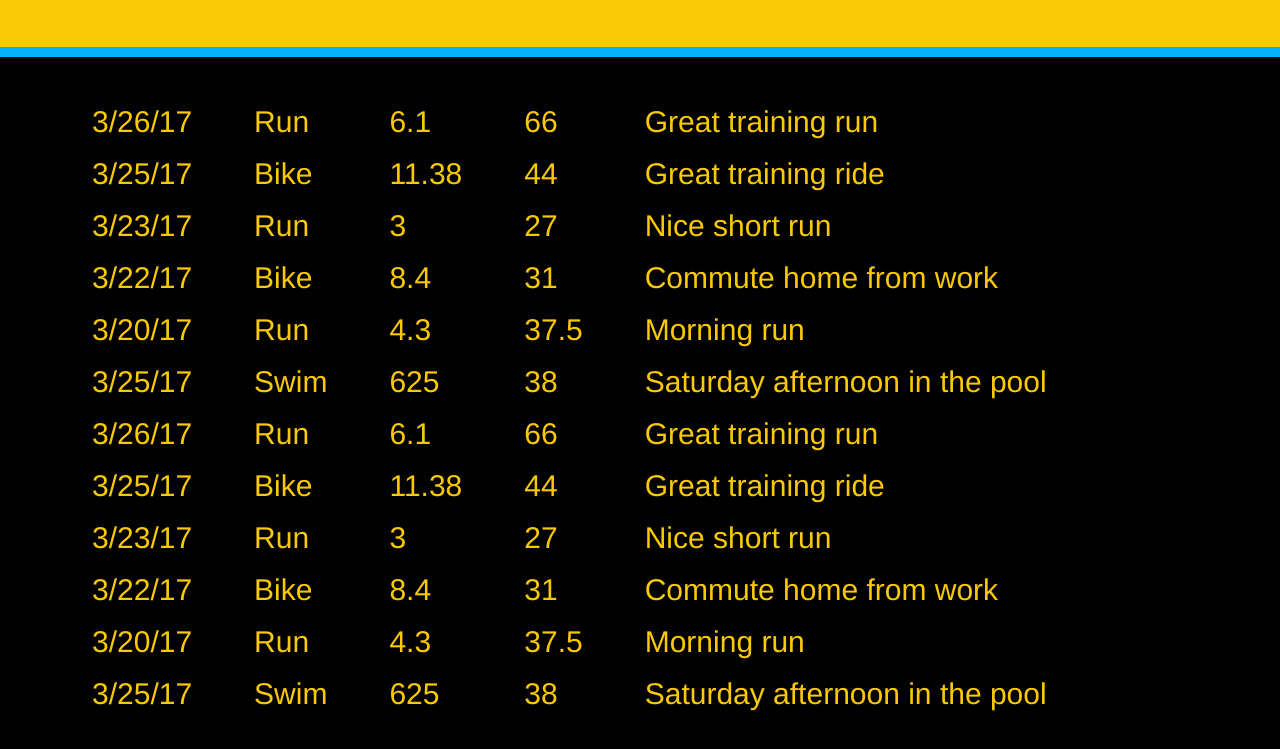
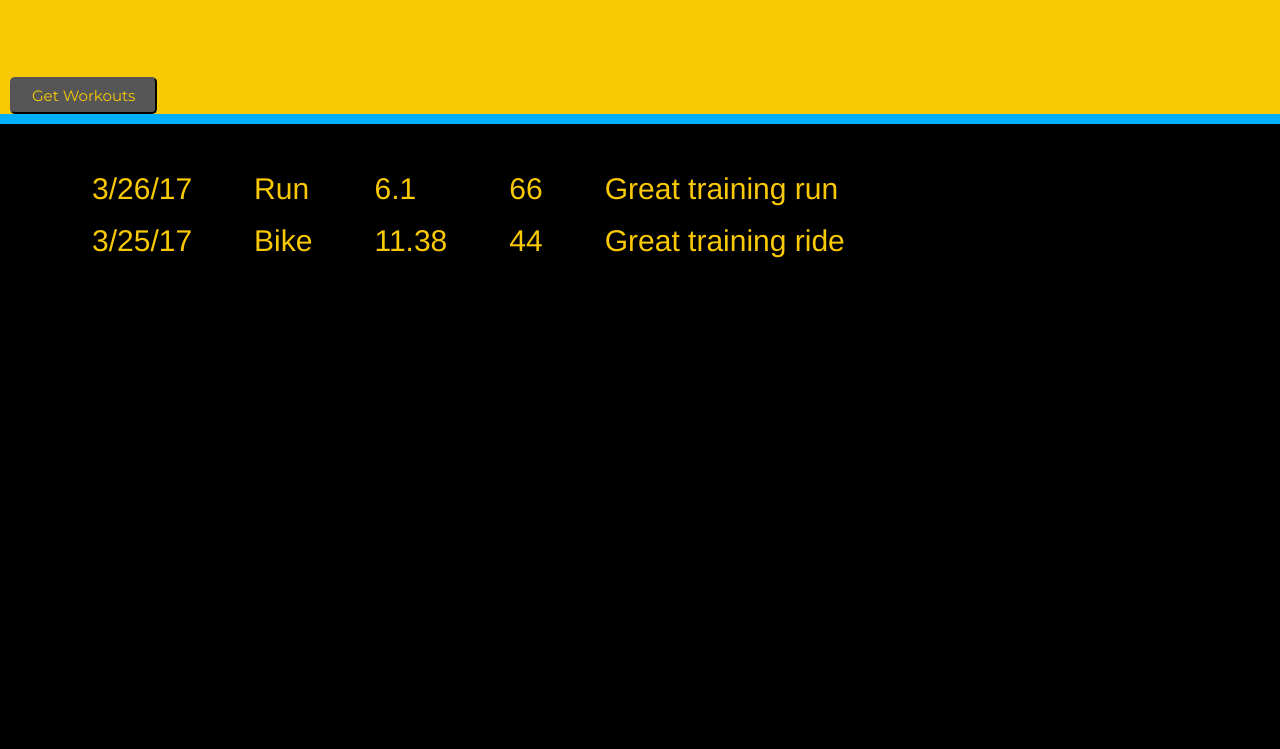
Before and after one commit to mcgagnier/DevPersonalProject, a website: page public/index.html at #!/home in a window 1280 px wide. Shown: the part 675-1424 px from the top of the page. Drawn offline with nearby package versions, Linux system fonts and the light colour scheme; some packages are replaced by stand-ins of ours.

Commit message:
getWorkouts not working

```diff
--- a/controllers/WorkoutsCtrl.js
+++ b/controllers/WorkoutsCtrl.js
@@ -1,5 +1,5 @@
 module.exports = {
-    getWorkouts: function (app) {
+        getWorkouts: function (app) {
         var db = app.get('db');
         return function(req, res) {
             console.log('gettting workouts');
--- a/public/js/mainCtrl.js
+++ b/public/js/mainCtrl.js
@@ -27,7 +27,6 @@ angular.module('itri').controller('mainCtrl', function($scope, mainSrvc, $http){
 
     $scope.createWorkout = function(newWorkout, workoutType) {
         console.log('hi', newWorkout)
-        //TAKE THIS OUT RIGHT BELOW HERE
         newWorkout.workoutType = workoutType
         mainSrvc.createWorkout(newWorkout).then(function(response) {
             // console.log(987654321, response);
@@ -41,6 +40,19 @@ angular.module('itri').controller('mainCtrl', function($scope, mainSrvc, $http){
         })
     }
 
+    // $scope.getWorkouts = function(user) {
+    //     console.log"('hello', getWorkouts)"
+    //     mainSrvc.getWorkouts(workouts).then(function(response) {
+    //         console.log(333333333, response);
+    //     })
+    // }
+
+    $scope.getWorkouts = function() {
+        console.log("hello workouts");
+    mainSrvc.getWorkoutData().then(function(response) {
+        console.log(123456, response)
+    })
+}
 
 
 $scope.users = mainSrvc.sampleUserData;
--- a/public/services/mainSrvc.js
+++ b/public/services/mainSrvc.js
@@ -1,4 +1,4 @@
-angular.module('itri').service('mainSrvc', function($http){
+angular.module('itri').service('mainSrvc', function($http, $q){
 
     this.testData = "Can you hear me now????"
 
@@ -23,9 +23,17 @@ angular.module('itri').service('mainSrvc', function($http){
             colsole.log(response);
         });
     }
-
-
-
+    this.getWorkouts = function() {
+        console.log('workouts service');
+        var deferred = $q.defer();
+        return $http({
+            method: 'GET',
+            url: 'http://localhost:8686/api/workouts'
+        }).then(function(response){
+            $scope.stats = response.data;
+            return stats
+        });
+    }
 
     this.sampleStats = [{
         username: 'mcgagnier',
@@ -42,95 +50,6 @@ angular.module('itri').service('mainSrvc', function($http){
         distance: "11.38",
         time: 44,
         desc: "Great training ride"
-
-
-    },{
-        username: 'mcgagnier',
-        code: 'Run',
-        date: "3/23/17",
-        distance: "3",
-        time: 27,
-        desc: "Nice short run"
-
-
-    },{
-        username: 'mcgagnier',
-        code: 'Bike',
-        date: "3/22/17",
-        distance: "8.4",
-        time: 31,
-        desc: "Commute home from work"
-
-
-    },{
-        username: 'mcgagnier',
-        code: 'Run',
-        date: "3/20/17",
-        distance: "4.3",
-        time: 37.5,
-        desc: "Morning run"
-
-
-    },{
-        username: 'mcgagnier',
-        code: 'Swim',
-        date: "3/25/17",
-        distance: "625",
-        time: 38,
-        desc: "Saturday afternoon in the pool"
-    },
-
-    {
-        username: 'mcgagnier',
-        code: 'Run',
-        date: "3/26/17",
-        distance: "6.1",
-        time: 66,
-        desc: "Great training run"
-
-    },{
-        username: 'mcgagnier',
-        code: 'Bike',
-        date: "3/25/17",
-        distance: "11.38",
-        time: 44,
-        desc: "Great training ride"
-
-
-    },{
-        username: 'mcgagnier',
-        code: 'Run',
-        date: "3/23/17",
-        distance: "3",
-        time: 27,
-        desc: "Nice short run"
-
-
-    },{
-        username: 'mcgagnier',
-        code: 'Bike',
-        date: "3/22/17",
-        distance: "8.4",
-        time: 31,
-        desc: "Commute home from work"
-
-
-    },{
-        username: 'mcgagnier',
-        code: 'Run',
-        date: "3/20/17",
-        distance: "4.3",
-        time: 37.5,
-        desc: "Morning run"
-
-
-    },{
-        username: 'mcgagnier',
-        code: 'Swim',
-        date: "3/25/17",
-        distance: "625",
-        time: 38,
-        desc: "Saturday afternoon in the pool"
     }
 
 ]
--- a/public/views/home.html
+++ b/public/views/home.html
@@ -9,6 +9,11 @@
                         <h1 class="name-age">{{ user.name}}  ({{ user.username }})  Age: {{ user.age }}</h1>
                         <h2 class="desc">{{ user.desc }}</h2>
                     </div>
+                </div>
+                <div class="">
+                    <button class="btn" ng-click='getWorkouts'> Get Workouts  </button>
+
+
                 </div>
             </div>
 
```
Also changed, not shown: public/views/log-run.html (+5 -0 lines), 1 other file.
